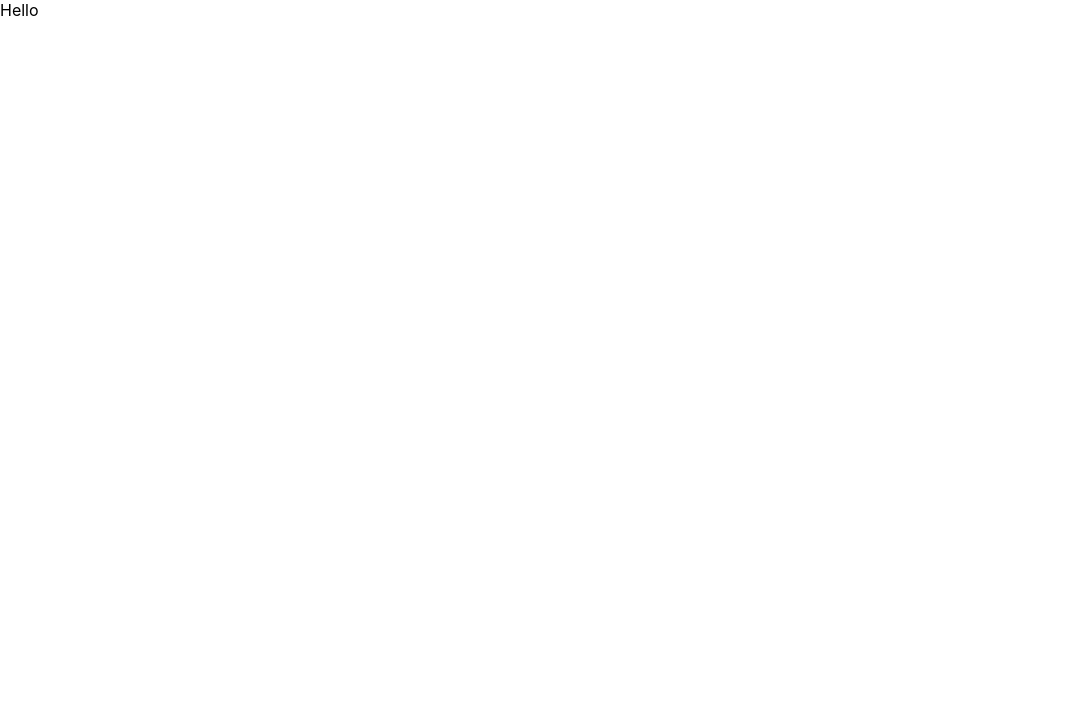
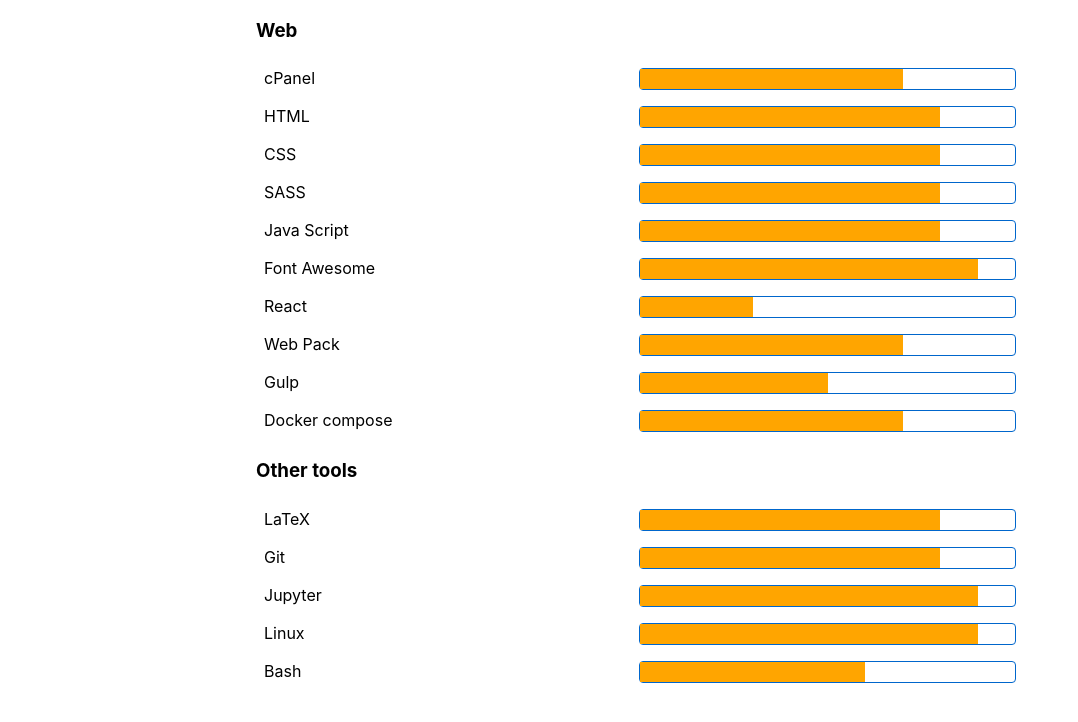
Before and after one commit to Pavel-Innokentevich-Galanin/Pavel-Innokentevich-Galanin.github.io, a React (Create React App) app: page / in a window 1280 px wide. Shown: the top 722 px of the page, without its empty margins (0-1078 px from the left). Built offline with nearby package versions, Linux system fonts and the light colour scheme.

Commit message:
main : Added skills

```diff
--- a/src/components/App/App.jsx
+++ b/src/components/App/App.jsx
@@ -1,8 +1,11 @@
+import styles from './App.module.css';
+import Skills from './Skills/Skills';
+
 function App()
 {
     return (
-        <div className="App">
-            Hello
+        <div className={styles.wrapper}>
+            <Skills />
         </div>
     );
 }
--- /dev/null
+++ b/src/components/App/App.module.css
@@ -0,0 +1,8 @@
+.wrapper
+{
+    width: calc(100% - 2% * 2);
+    height: 100%;
+    max-width: 768px;
+    margin: 0 auto;
+    padding: 0 2%;
+}
--- /dev/null
+++ b/src/components/App/Skills/Skills.jsx
@@ -0,0 +1,37 @@
+import styles from './Skills.module.css';
+import arr__web_skills from './arr__web_skils';
+import arr__tools from './arr__tools';
+
+function Skills()
+{
+    return (
+        <div>
+            <h3>Web</h3>
+            <WriteSkills arr={arr__web_skills}/>
+            <h3>Other tools</h3>
+            <WriteSkills arr={arr__tools}/>
+        </div>
+    );
+}
+
+const WriteSkills = (props) =>
+{
+    console.log(props.arr)
+    return  props.arr.map((object, index) =>
+        <div key={index} className={styles.item}>
+            <div className={styles.text}>{object.name}</div>
+            <div className={styles.progress_bar}>
+                <div
+                    className={styles.progress_bar__line}
+                    style={{
+                        width: `${object.value}%`
+                    }}
+                >
+                    {/*  */}
+                </div>
+            </div>
+        </div>
+    );
+};
+
+export default Skills;
--- /dev/null
+++ b/src/components/App/Skills/Skills.module.css
@@ -0,0 +1,26 @@
+.item
+{
+    width: calc(100% - 8px * 2);
+    display: flex;
+    padding: 8px;
+}
+
+.text
+{
+    width: 50%;
+}
+
+.progress_bar
+{
+    width: 50%;
+    height: 20px;
+    border: 1px solid #06c;
+    border-radius: 4px;
+}
+
+.progress_bar__line
+{
+    display: block;
+    height: 100%;
+    background-color: orange;
+}
--- /dev/null
+++ b/src/components/App/Skills/arr__tools.js
@@ -0,0 +1,24 @@
+const arr__tools = [
+    {
+        'name': 'LaTeX',
+        'value': 80,
+    },
+    {
+        'name': 'Git',
+        'value': 80,
+    },
+    {
+        'name': 'Jupyter',
+        'value': 90,
+    },
+    {
+        'name': 'Linux',
+        'value': 90,
+    },
+    {
+        'name': 'Bash',
+        'value': 60,
+    },
+];
+
+export default arr__tools;
--- /dev/null
+++ b/src/components/App/Skills/arr__web_skils.js
@@ -0,0 +1,44 @@
+const arr__web_skills = [
+    {
+        'name': 'cPanel',
+        'value': 70,
+    },
+    {
+        'name': 'HTML',
+        'value': 80,
+    },
+    {
+        'name': 'CSS',
+        'value': 80,
+    },
+    {
+        'name': 'SASS',
+        'value': 80,
+    },
+    {
+        'name': 'Java Script',
+        'value': 80,
+    },
+    {
+        'name': 'Font Awesome',
+        'value': 90,
+    },
+    {
+        'name': 'React',
+        'value': 30,
+    },
+    {
+        'name': 'Web Pack',
+        'value': 70,
+    },
+    {
+        'name': 'Gulp',
+        'value': 50,
+    },
+    {
+        'name': 'Docker compose',
+        'value': 70,
+    }
+];
+
+export default arr__web_skills;
--- a/src/index.css
+++ b/src/index.css
@@ -1,6 +1,14 @@
+html
+{
+    width: 100%;
+    height: 100%;
+}
+
 body
 {
     margin: 0;
+    width: 100%;
+    height: 100%;
     font-family:
         -apple-system,
         BlinkMacSystemFont,
@@ -16,3 +24,9 @@
     -webkit-font-smoothing: antialiased;
     -moz-osx-font-smoothing: grayscale;
 }
+
+#root
+{
+    width: 100%;
+    height: 100%;
+}
```
